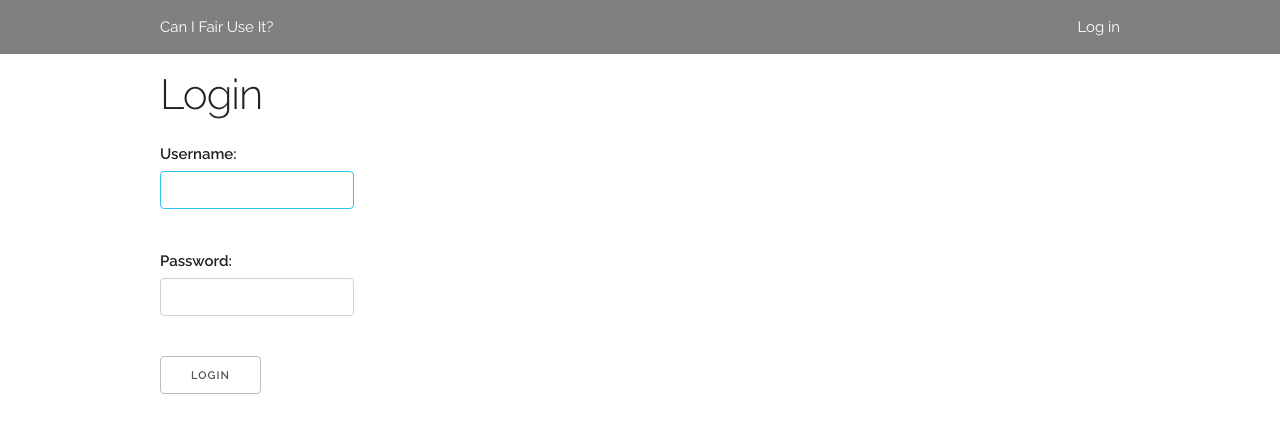
After one commit to harvard-lil/cifui, a Django app: page /accounts/login/ in a window 1280 px wide. The commit adds this page. Shown: the top 433 px of the page. Run offline with Django 3.2, Linux system fonts and the light colour scheme.

Commit message:
Login, response comments, styling

```diff
--- a/config/settings/settings_base.py
+++ b/config/settings/settings_base.py
@@ -50,6 +50,7 @@ TEMPLATES = [
                 'django.template.context_processors.request',
                 'django.contrib.auth.context_processors.auth',
                 'django.contrib.messages.context_processors.messages',
+                'django.template.context_processors.request',
             ],
         },
     },
@@ -118,3 +119,6 @@ PLIVO_FROM_NUMBER = env('PLIVO_FROM_NUMBER', default=None)
 PLIVO_AUTH_ID = env('PLIVO_AUTH_ID', default=None)
 PLIVO_AUTH_TOKEN = env('PLIVO_AUTH_TOKEN', default=None)
 PLIVO_APPLICATION_ID = env('PLIVO_APPLICATION_ID', default=None)
+
+
+LOGIN_REDIRECT_URL = '/'
--- a/main/templates/base.html
+++ b/main/templates/base.html
@@ -3,16 +3,30 @@
 <html lang="en">
 <head>
   <meta charset="utf-8">
-  <title>Your page title here :)</title>
+  <title>Can I Fair Use It? - {% block title %}{% endblock %}</title>
   <meta name="description" content="">
   <meta name="author" content="">
   <meta name="viewport" content="width=device-width, initial-scale=1">
   <link href="//fonts.googleapis.com/css?family=Raleway:400,300,600" rel="stylesheet" type="text/css">
   <link rel="stylesheet" href="{% static "css/normalize.css" %}">
   <link rel="stylesheet" href="{% static "css/skeleton.css" %}">
+  <link rel="stylesheet" href="{% static "css/main.css" %}">
   <link rel="icon" type="image/png" href="{% static "images/favicon.png" %}">
 </head>
 <body>
+  <header>
+    <div class="container">
+      <a href="/">Can I Fair Use It?</a>
+
+      <div style="float:right">
+        {% if request.user.is_anonymous %}
+          <a href="{% url "login" %}">Log in</a>
+        {% else %}
+          Logged in as {{ request.user.email }} - <a href="{% url "logout" %}">Log out</a>
+        {% endif %}
+      </div>
+    </div>
+  </header>
   {% block content %}{% endblock %}
 </body>
 </html>
--- a/main/templates/home.html
+++ b/main/templates/home.html
@@ -2,7 +2,7 @@
 
 {% block content %}
   <div class="container">
-    <h1>Can I Fair Use It?</h1>
+    <h1>Hypos</h1>
 
     <ul>
       {% for hypo in hypos %}
--- /dev/null
+++ b/main/templates/login.html
@@ -0,0 +1,14 @@
+{% extends 'base.html' %}
+
+{% block title %}Login{% endblock %}
+
+{% block content %}
+  <div class="container">
+    <h2>Login</h2>
+    <form method="post">
+      {% csrf_token %}
+      {{ form.as_p }}
+      <button type="submit">Login</button>
+    </form>
+  </div>
+{% endblock %}
--- a/main/urls.py
+++ b/main/urls.py
@@ -1,4 +1,5 @@
 from django.conf.urls import url
+from django.contrib.auth import views as auth_views
 
 from . import views
 
@@ -6,4 +7,8 @@ urlpatterns = [
     url(r'^receive_sms$', views.receive_sms, name='receive_sms'),
     url(r'^hypo/(?P<hypo_id>\d+)$', views.single_hypo, name='single_hypo'),
     url(r'^$', views.home, name='home'),
+
+    # accounts
+    url(r'^accounts/login/$', auth_views.LoginView.as_view(template_name='login.html'), name='login'),
+    url(r'^accounts/logout/$', auth_views.LogoutView.as_view(template_name='logout.html'), name='logout'),
 ]
--- /dev/null
+++ b/static/css/main.css
@@ -0,0 +1,21 @@
+header{
+    padding: 1em 0;
+    margin-bottom: 1em;
+    background-color: gray;
+}
+header a{
+    text-decoration: none;
+    color: white;
+}
+header a:hover{
+    text-decoration: underline;
+    color: white;
+}
+
+.fair_use{
+    color: #7CC435;
+}
+
+.not_fair_use{
+    color: #D55E00;
+}
```
Also changed, not shown: main/admin.py (+20 -0 lines), main/models.py (+6 -3 lines), main/templates/hypo.html (+11 -7 lines), main/templates/logout.html (added, +9 -0 lines), main/views.py (+27 -29 lines), main/migrations/0002_auto_20170727_0031.py (added).
